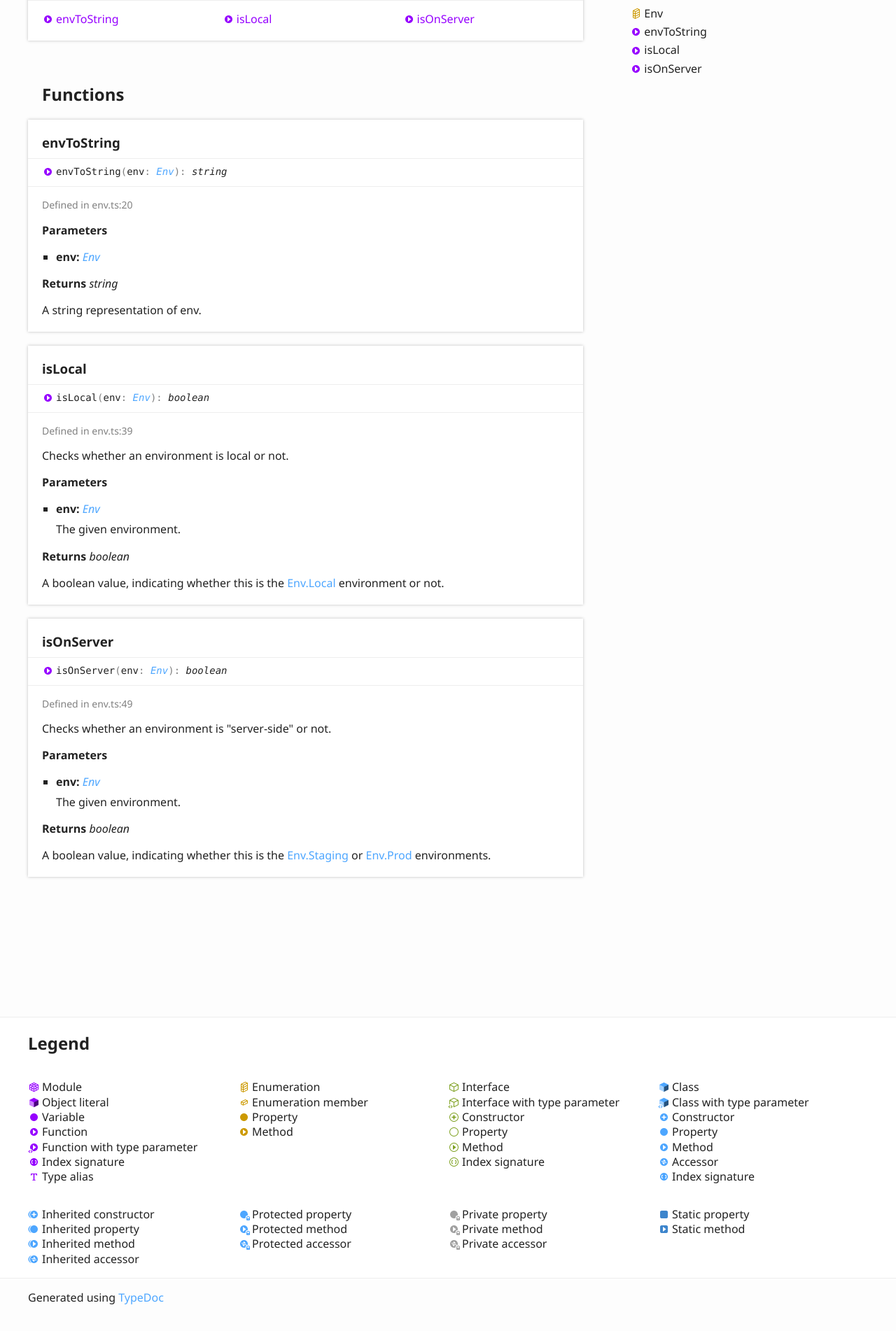
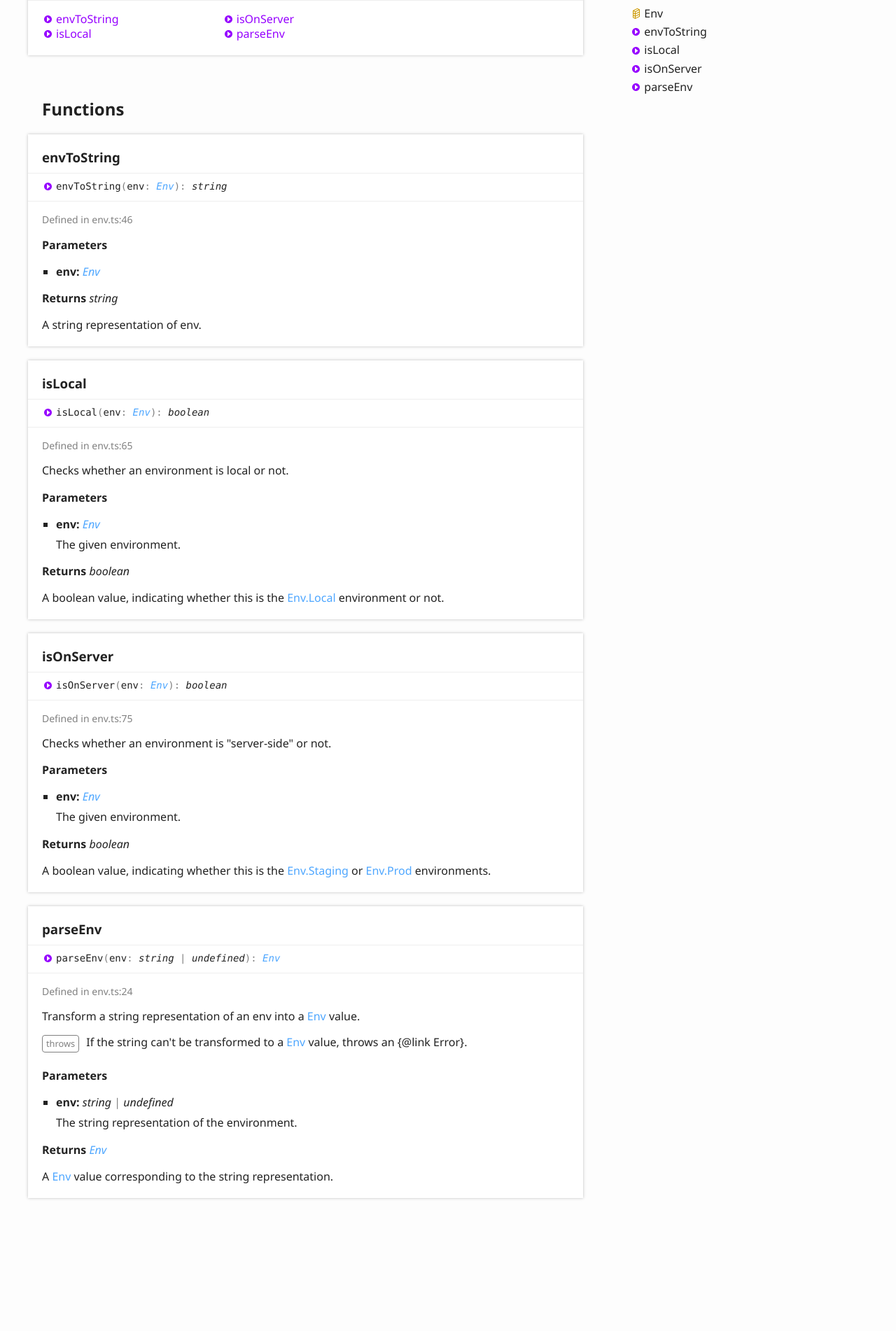
Before and after one commit to base63/common-js, a website: page docs/modules/_env_.html in a window 1280 px wide. Shown: the part 524-2426 px from the top of the page at 70% size. Before the commit the page ends 2405 px from the top, so only its background shows below. Drawn offline with Linux system fonts and the light colour scheme.

```diff
--- a/docs/modules/_env_.html
+++ b/docs/modules/_env_.html
@@ -89,6 +89,7 @@
 								<li class="tsd-kind-function tsd-parent-kind-external-module"><a href="_env_.html#envtostring" class="tsd-kind-icon">env<wbr>ToString</a></li>
 								<li class="tsd-kind-function tsd-parent-kind-external-module"><a href="_env_.html#islocal" class="tsd-kind-icon">is<wbr>Local</a></li>
 								<li class="tsd-kind-function tsd-parent-kind-external-module"><a href="_env_.html#isonserver" class="tsd-kind-icon">is<wbr>OnServer</a></li>
+								<li class="tsd-kind-function tsd-parent-kind-external-module"><a href="_env_.html#parseenv" class="tsd-kind-icon">parse<wbr>Env</a></li>
 							</ul>
 						</section>
 					</div>
@@ -106,7 +107,7 @@
 						<li class="tsd-description">
 							<aside class="tsd-sources">
 								<ul>
-									<li>Defined in env.ts:20</li>
+									<li>Defined in env.ts:46</li>
 								</ul>
 							</aside>
 							<div class="tsd-comment tsd-typography">
@@ -132,7 +133,7 @@
 						<li class="tsd-description">
 							<aside class="tsd-sources">
 								<ul>
-									<li>Defined in env.ts:39</li>
+									<li>Defined in env.ts:65</li>
 								</ul>
 							</aside>
 							<div class="tsd-comment tsd-typography">
@@ -164,7 +165,7 @@
 						<li class="tsd-description">
 							<aside class="tsd-sources">
 								<ul>
-									<li>Defined in env.ts:49</li>
+									<li>Defined in env.ts:75</li>
 								</ul>
 							</aside>
 							<div class="tsd-comment tsd-typography">
@@ -183,6 +184,43 @@
 							</ul>
 							<h4 class="tsd-returns-title">Returns <span class="tsd-signature-type">boolean</span></h4>
 							<p>A boolean value, indicating whether this is the <a href="../enums/_env_.env.html#staging">Env.Staging</a> or <a href="../enums/_env_.env.html#prod">Env.Prod</a> environments.</p>
+						</li>
+					</ul>
+				</section>
+				<section class="tsd-panel tsd-member tsd-kind-function tsd-parent-kind-external-module">
+					<a name="parseenv" class="tsd-anchor"></a>
+					<h3>parse<wbr>Env</h3>
+					<ul class="tsd-signatures tsd-kind-function tsd-parent-kind-external-module">
+						<li class="tsd-signature tsd-kind-icon">parse<wbr>Env<span class="tsd-signature-symbol">(</span>env<span class="tsd-signature-symbol">: </span><span class="tsd-signature-type">string</span><span class="tsd-signature-symbol"> | </span><span class="tsd-signature-type">undefined</span><span class="tsd-signature-symbol">)</span><span class="tsd-signature-symbol">: </span><a href="../enums/_env_.env.html" class="tsd-signature-type">Env</a></li>
+					</ul>
+					<ul class="tsd-descriptions">
+						<li class="tsd-description">
+							<aside class="tsd-sources">
+								<ul>
+									<li>Defined in env.ts:24</li>
+								</ul>
+							</aside>
+							<div class="tsd-comment tsd-typography">
+								<div class="lead">
+									<p>Transform a string representation of an env into a <a href="../enums/_env_.env.html">Env</a> value.</p>
+								</div>
+								<dl class="tsd-comment-tags">
+									<dt>throws</dt>
+									<dd><p>If the string can&#39;t be transformed to a <a href="../enums/_env_.env.html">Env</a> value, throws an {@link Error}.</p>
+									</dd>
+								</dl>
+							</div>
+							<h4 class="tsd-parameters-title">Parameters</h4>
+							<ul class="tsd-parameters">
+								<li>
+									<h5>env: <span class="tsd-signature-type">string</span><span class="tsd-signature-symbol"> | </span><span class="tsd-signature-type">undefined</span></h5>
+									<div class="tsd-comment tsd-typography">
+										<p>The string representation of the environment.</p>
+									</div>
+								</li>
+							</ul>
+							<h4 class="tsd-returns-title">Returns <a href="../enums/_env_.env.html" class="tsd-signature-type">Env</a></h4>
+							<p>A <a href="../enums/_env_.env.html">Env</a> value corresponding to the string representation.</p>
 						</li>
 					</ul>
 				</section>
@@ -230,6 +268,9 @@
 					</li>
 					<li class=" tsd-kind-function tsd-parent-kind-external-module">
 						<a href="_env_.html#isonserver" class="tsd-kind-icon">is<wbr>OnServer</a>
+					</li>
+					<li class=" tsd-kind-function tsd-parent-kind-external-module">
+						<a href="_env_.html#parseenv" class="tsd-kind-icon">parse<wbr>Env</a>
 					</li>
 				</ul>
 			</nav>
--- a/package.json
+++ b/package.json
@@ -27,7 +27,6 @@
     "package.json": "f:package.json",
     "tsconfig.json": "f:tsconfig.json"
   },
-  "pre-commit": ["docs"],
   "license": "MIT",
   "dependencies": {
     "es6-promise": "=4.1.1",
@@ -48,7 +47,6 @@
     "coverage-filter": "=1.0.0",
     "istanbul": "=0.4.5",
     "mocha": "=4.0.1",
-    "pre-commit": "=1.2.2",
     "remap-istanbul": "=0.9.5",
     "typedoc": "=0.9.0",
     "typescript": "=2.5.3"
```
Also changed, not shown: docs/enums/_env_.env.html (+3 -0 lines), docs/assets/js/search.js.
